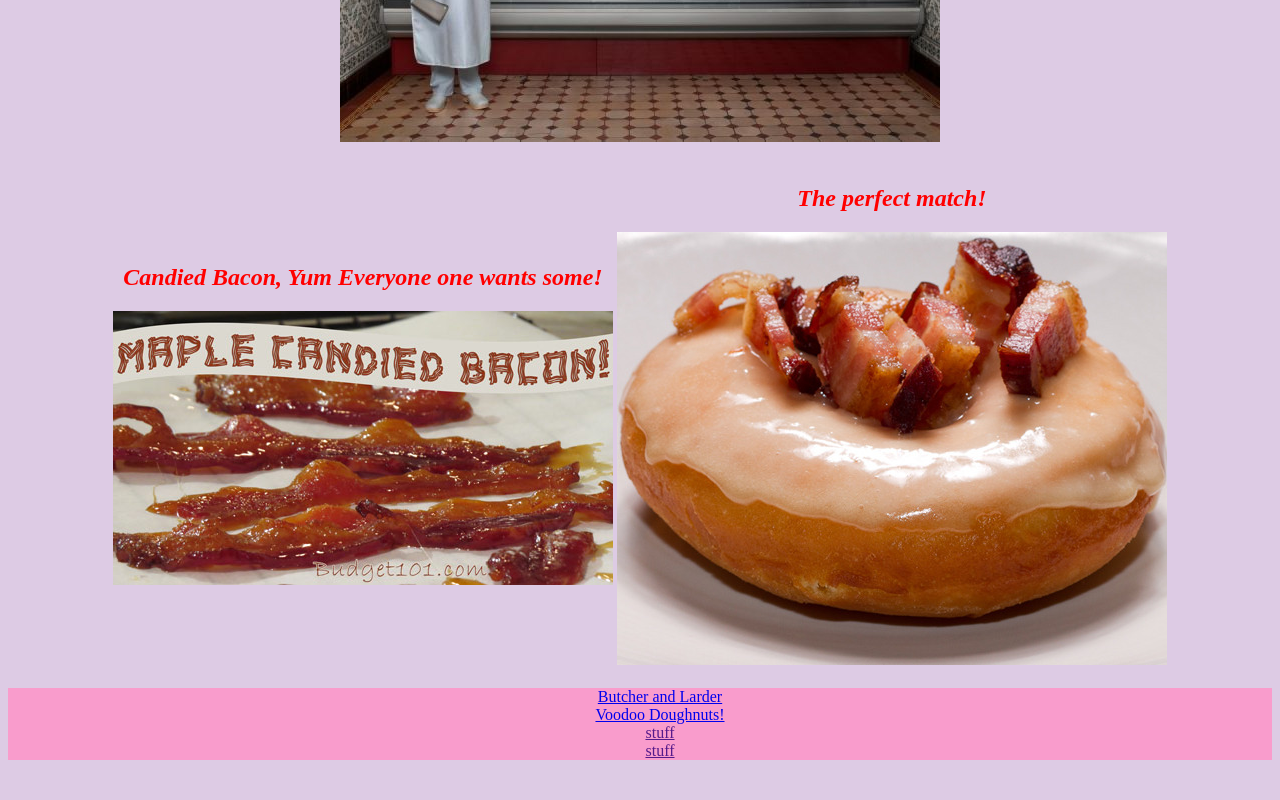
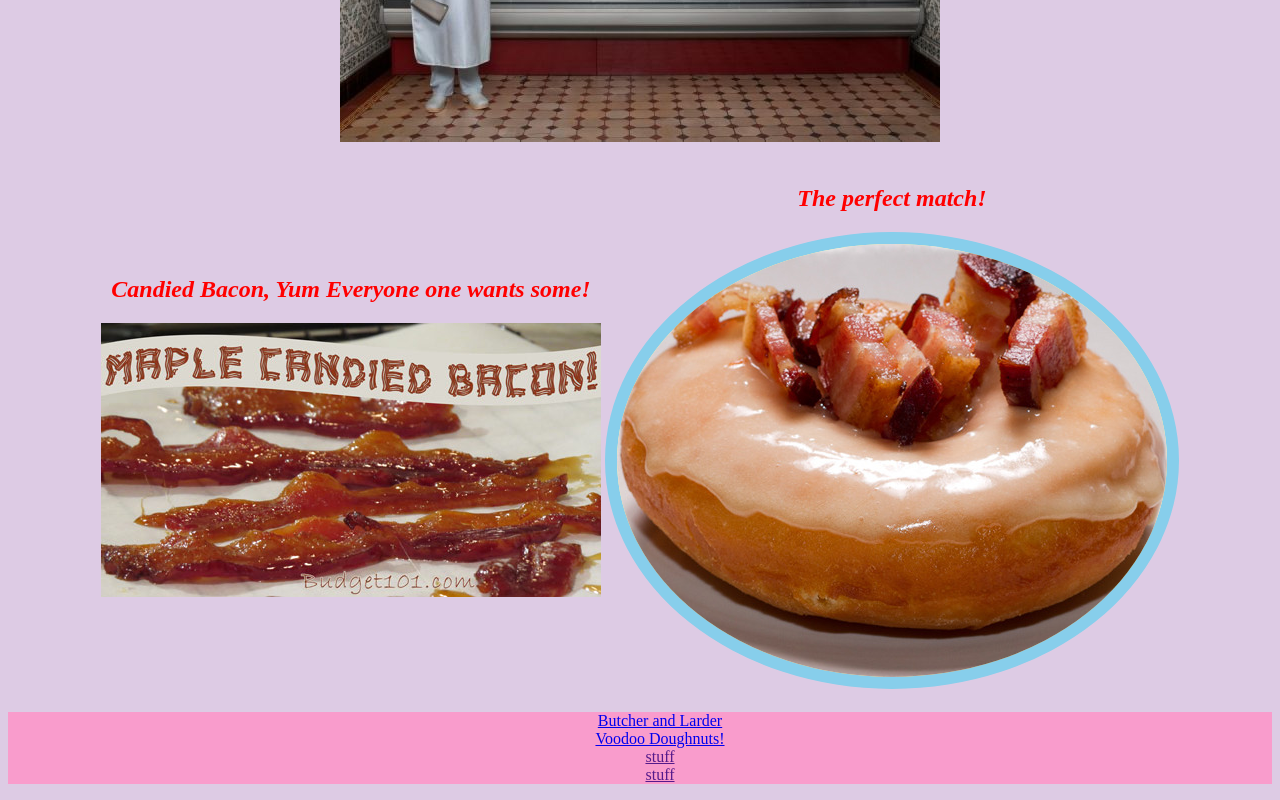
Before and after one commit to Sommersette/cupcake-project, a plain HTML site: page index.html in a window 1280 px wide. Shown: the part 478-1278 px from the top of the page. Before the commit the page ends 1254 px from the top, so only its background shows below. Drawn offline with Linux system fonts and the light colour scheme.

Commit message:
add class best to the style with border emphasis

```diff
--- a/css/styles.css
+++ b/css/styles.css
@@ -34,3 +34,11 @@ table {
 margin-left: auto;
 margin-right: auto;
 }
+
+.best {
+  border-style: solid;
+  color: skyblue;
+  background: #ffffaa;
+  border-width: 12px;
+  border-radius: 75%
+}
--- a/index.html
+++ b/index.html
@@ -21,7 +21,7 @@
           </th>
           <th>
             <h2 class="flashy">The perfect match!</h2>
-            <img src="img/doughnut.jpg" alt="doughnut">
+            <img class="best" src="img/doughnut.jpg" alt="doughnut">
           </th>
         </tr>
       </table>
```
